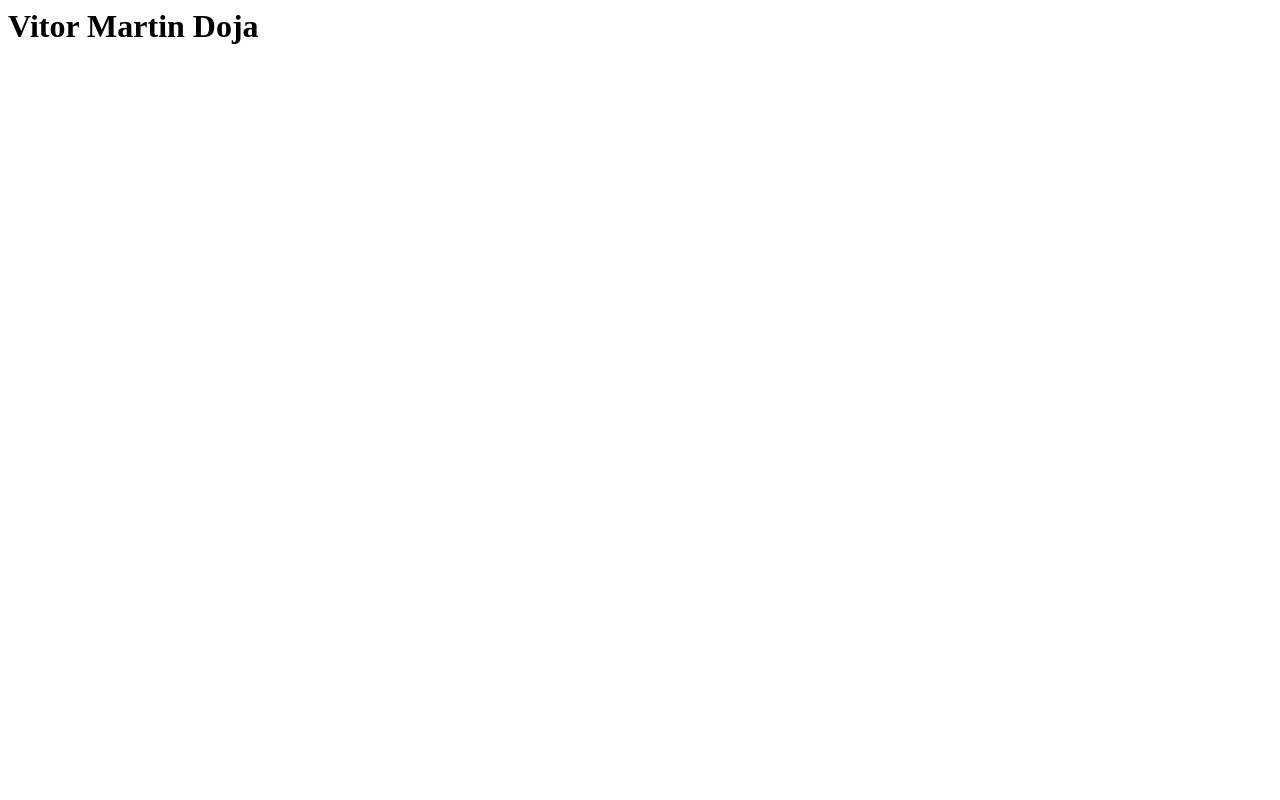
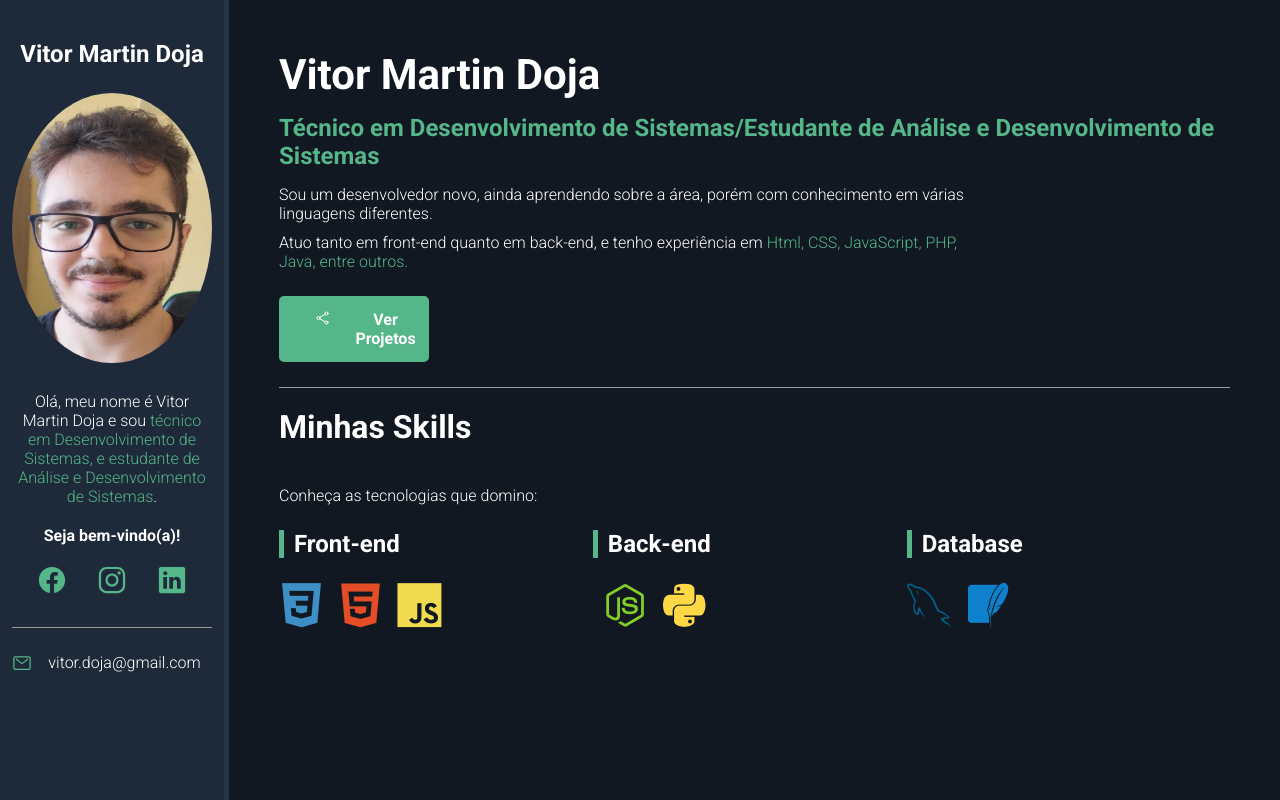
Before and after one commit to vitormdoja04/vitormdoja04.github.io, a plain HTML site: page index.html in a window 1280 px wide. Drawn offline with nearby package versions, Linux system fonts and the light colour scheme.

Commit message:
Finalizando Portfólio

```diff
--- /dev/null
+++ b/css/styles.css
@@ -0,0 +1,235 @@
+/* Reset */
+
+*{
+    padding: 0;
+    margin: 0;
+    font-family: 'Roboto', sans-serif;
+    box-sizing: border-box;
+}
+
+/* Variáveis */
+
+:root{
+    --main-color: #54B689;
+    --main-text-color: #FFF;
+    --border-color: #999;
+    --bio-bg-color: #1E2A3A;
+    --bio-border-color: #293544;
+    --about-bg-color: #111821;
+}
+
+/* Geral */
+
+.highlight{
+    color: var(--main-color);
+}
+
+/* Containers */
+
+#container{
+    display: flex;
+    flex-direction: row;
+    color: var(--main-text-color);
+}
+
+#bio-container{
+    flex: 1 1 15%;
+    min-height: 100vh;
+    background-color: var(--bio-bg-color);
+    text-align: center;
+    padding: 40px 12px;
+    border-right: 5px solid var(--bio-border-color);
+}
+
+#about-container{
+    flex: 1 1 85%;
+    min-height: 100%;
+    background-color: var(--about-bg-color);
+    padding: 50px;
+
+}
+
+/* Bio container */
+
+#bio-container h2{
+    margin-bottom: 25px;
+}
+
+#bio-container p{
+    margin-bottom: 20px;
+}
+
+#bio-container #welcome-text{
+    font-weight: bold;
+}
+
+#bio-img{
+    width: 200px;
+    height: 270px;
+    border-radius: 50%;
+    margin-bottom: 25px;
+}
+
+#social-container{
+    display: flex;
+    justify-content: center;
+    list-style: none;
+    border-bottom: 1px solid var(--border-color);
+    margin-bottom: 25px;
+    padding-bottom: 25px;
+}
+
+#social-container li{
+    flex: 1 1 0;
+    max-width: 60px;
+}
+
+#social-container li a{
+    color: var(--main-color);
+    font-size: 30px;
+}
+
+#email-container{
+    display: flex;
+    justify-content: center;
+}
+
+#email-container ion-icon,
+#email-container a{
+    flex: 1 1 0;
+}
+
+#email-container a{
+    color: var(--main-text-color);
+    text-decoration: none;max-width: 225px;
+}
+
+#email-container ion-icon{
+    color: var(--main-color);
+    font-size: 20px;
+    margin-right: 5px;
+    max-width: 20px;
+}
+
+/* About Container */
+
+#name{
+    font-size: 42px;
+    margin-bottom: 15px;
+}
+
+#title{
+    font-size: 24px;
+    margin-bottom: 15px;
+    font-weight: bold;
+}
+
+.description{
+    max-width: 75%;
+    margin-bottom: 10px;
+}
+
+#btn-project{
+    font-weight: bold;
+    font-size: 16px;
+    color: var(--main-text-color);
+    background-color: var(--main-color);
+    border: 2px solid var(--main-color);
+    border-radius: 5px;
+    text-decoration: none;
+    transition: .5s;
+    margin: 25px 0;
+    padding: 12px 10px;
+    width: 150px;
+    text-align: center;
+    display: flex;
+}
+
+#btn-project ion-icon,
+#btn-project span{
+    flex: 1 1 0;
+}
+
+#btn-projects ion-icon{
+    font-size: 20px;
+    max-width: 20px;
+}
+
+#btn-project:hover{
+    background-color: transparent;
+}
+
+#skills-section-title{
+    border-top: 1px solid var(--border-color);
+    padding: 20px;
+    padding-left: 0px;
+    margin-bottom: 20px;
+    font-size: 32px;
+}
+
+#skills-container{
+    display: flex;
+    flex-wrap: wrap;
+    margin-top: 25px;
+}
+
+.skills-box{
+    flex: 1 1 33%;
+    max-width: 33%;
+    margin-bottom: 35px;
+}
+
+.skills-title{
+    font-size: 24px;
+    margin-bottom: 25px;
+    font-weight: bold;
+    padding-left: 10px;
+    border-left: 5px solid var(--main-color);
+}
+
+.skills-box i{
+    font-size: 45px;
+    margin-right: 10px;
+}
+
+/* Mobile */
+
+@media(max-width: 450px){
+
+    #container{
+        flex-direction: column;
+    }
+    #bio-container{
+        min-height: auto;
+        border-right: none;
+        border-bottom: 5px solid var(--bio-border-color);
+    }
+    #bio-container h2{
+        display: none;
+    }
+    #bio-container p{
+        max-width: 60%;
+        margin: 10px auto;
+    }
+    #about-container{
+        text-align: center;
+        padding: 30px;
+    }
+    #about-container .description{
+        margin: 10px auto;
+        max-width: 100%;
+        line-height: 26px;
+    }
+    #btn-project{
+        margin: 20ox auto;
+    }
+    .skills-box{
+        flex: 1 1 100%;
+        max-width: 100%;
+        margin-bottom: 40px;
+        text-align: left;
+    }
+    .skills-box i{
+        font-size: 60px;
+    }
+}
--- a/index.html
+++ b/index.html
@@ -1 +1,83 @@
-<h1>Vitor Martin Doja</h1>
+<!DOCTYPE html>
+<html lang="en">
+<head>
+    <meta charset="UTF-8">
+    <meta name="viewport" content="width=device-width, initial-scale=1.0">
+    <title>Portfólio Vitor Martin Doja</title>
+
+    <!-- Google Fonts links-->
+    <link rel="preconnect" href="https://fonts.googleapis.com">
+    <link rel="preconnect" href="https://fonts.gstatic.com" crossorigin>
+    <link href="https://fonts.googleapis.com/css2?family=Roboto:ital,wght@0,300;0,700;0,900;1,300;1,700;1,900&display=swap" rel="stylesheet">
+
+    <!-- Dev Icon links-->
+    <link rel="stylesheet" type='text/css' href="https://cdn.jsdelivr.net/gh/devicons/devicon@latest/devicon.min.css" />
+
+    <!-- CSS do Projeto-->
+    <link rel="stylesheet" href="css/styles.css">
+
+</head>
+<body>
+    <main id="container">
+
+        <aside id="bio-container">
+            <h2>Vitor Martin Doja</h2>
+            <img id="bio-img" src="img/vitor2.jpg" alt="Vitor Martin Doja">
+            <!--=================================================================================================================-->
+            <p>Olá, meu nome é Vitor Martin Doja e sou <span class="highlight">técnico em Desenvolvimento de Sistemas, e estudante de Análise e Desenvolvimento de Sistemas</span>.</p>
+            <p id="welcome-text">Seja bem-vindo(a)!</p>
+            <!--=================================================================================================================-->
+            <ul id="social-container">
+                <li><a href="#" target="_blank"><ion-icon name="logo-facebook"></ion-icon></a></li>
+                <li><a href="#" target="_blank"><ion-icon name="logo-instagram"></ion-icon></a></li>
+                <li><a href="#" target="_blank"><ion-icon name="logo-linkedin"></ion-icon></a></li>
+            </ul>
+            <!--=================================================================================================================-->
+            <div id="email-container">
+                <ion-icon name="mail-outline"></ion-icon><a href="mailto:vitor.doja@gmail.com">vitor.doja@gmail.com</a>
+            </div>
+        </aside>
+
+
+        <section id="about-container">
+                <h1 id="name">Vitor Martin Doja</h1>
+                <p id="title"><span class="highlight">Técnico em Desenvolvimento de Sistemas/Estudante de Análise e Desenvolvimento de Sistemas</span></p>
+                <p class="description">Sou um desenvolvedor novo, ainda aprendendo sobre a área, porém com conhecimento em várias linguagens diferentes.</p>
+                <p class="description">Atuo tanto em front-end quanto em back-end, e tenho experiência em <span class="highlight">Html, CSS, JavaScript, PHP, Java, entre outros.</span></p>
+                <!--=================================================================================================================-->
+                <a href="https://github.com/vitormdoja04" id="btn-project"><ion-icon name="share-social-outline"></ion-icon><span>Ver Projetos</span></a>
+                <h2 id="skills-section-title">Minhas Skills</h2>
+                <p class="description">Conheça as tecnologias que domino:</p>
+                <!--=================================================================================================================-->
+                <div id="skills-container">
+
+                    <div class="skills-box">
+                        <p class="skills-title">Front-end</p>
+                        <i class="devicon-css3-plain colored"></i>
+                        <i class="devicon-html5-plain colored"></i>
+                        <i class="devicon-javascript-plain colored"></i>
+                    </div>
+                    <!--=================================================================================================================-->
+                    <div class="skills-box">
+                        <p class="skills-title">Back-end</p>
+                        <i class="devicon-php3-plain colored"></i>
+                        <i class="devicon-nodejs-plain colored"></i>
+                        <i class="devicon-python-plain colored"></i>
+                    </div>
+                    <!--=================================================================================================================-->
+                    <div class="skills-box">
+                        <p class="skills-title">Database</p>
+                        <i class="devicon-mysql-plain colored"></i>
+                        <i class="devicon-sqlite-plain colored"></i>
+                    </div>
+
+                </div>
+        </section>
+    </main>
+
+
+    <!-- Ion Icons links-->
+    <script type="module" src="https://unpkg.com/ionicons@7.1.0/dist/ionicons/ionicons.esm.js"></script>
+    <script nomodule src="https://unpkg.com/ionicons@7.1.0/dist/ionicons/ionicons.js"></script>
+</body>
+</html>
```
Also changed, not shown: img/vitor2.jpg (added).
